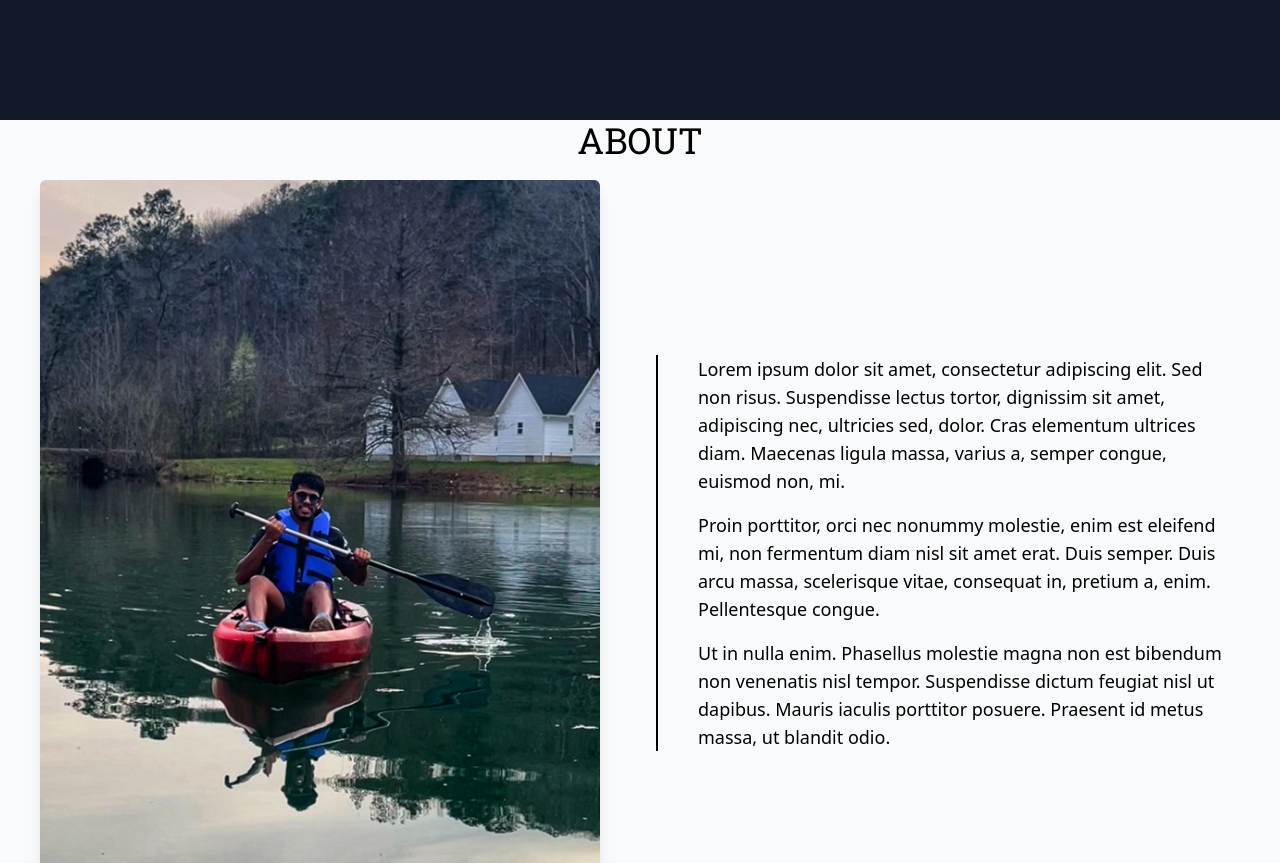
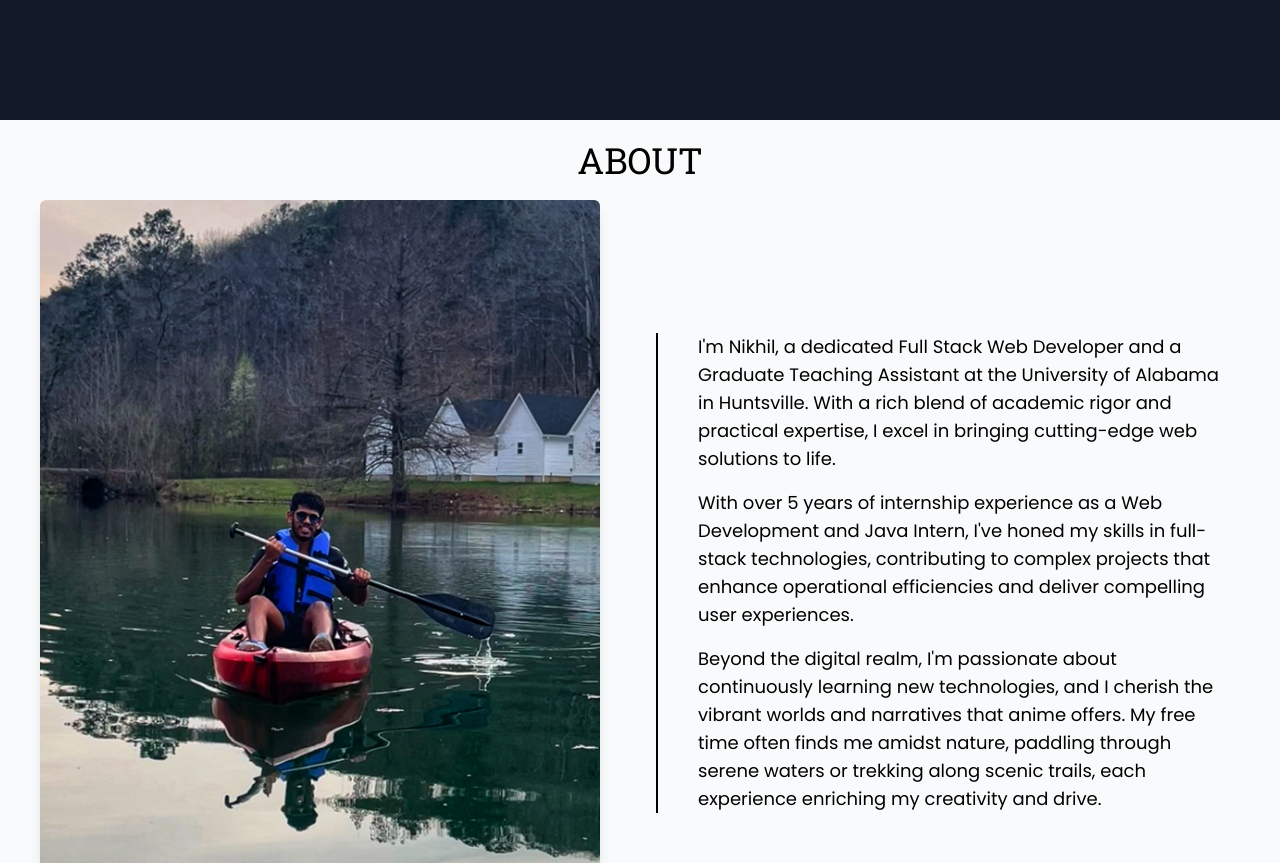
Before and after one commit to dommarajunikhil26/Portfolio, a React (Vite) app: page / in a window 1280 px wide. Shown: the part 720-1583 px from the top of the page. Built offline with nearby package versions, Linux system fonts and the light colour scheme.

Commit message:
About Section Completed

```diff
--- a/src/components/About/index.jsx
+++ b/src/components/About/index.jsx
@@ -8,7 +8,7 @@ const About = () => {
     });
 
     return (
-        <div id="about" className="bg-gray-50">
+        <div id="about" className="bg-gray-50 pt-5">
             <div ref={ref}>
                 {inView ? (
                     <Fade delay={5} duration={1000}>
@@ -25,14 +25,21 @@ const About = () => {
                 <div className="w-full md:w-1/2 text-left md:text-left px-4">
                     <Slide direction="right" triggerOnce>
                         <div className="md:border-l-2 border-black px-10">
-                            <p className="text-lg">
-                                Lorem ipsum dolor sit amet, consectetur adipiscing elit. Sed non risus. Suspendisse lectus tortor, dignissim sit amet, adipiscing nec, ultricies sed, dolor. Cras elementum ultrices diam. Maecenas ligula massa, varius a, semper congue, euismod non, mi.
+                            <p className="text-lg font-poppins">
+                                I'm Nikhil, a dedicated Full Stack Web Developer and a Graduate Teaching Assistant
+                                at the University of Alabama in Huntsville. With a rich blend of academic rigor
+                                and practical expertise, I excel in bringing cutting-edge web solutions to life.
                             </p>
-                            <p className="mt-4 text-lg">
-                                Proin porttitor, orci nec nonummy molestie, enim est eleifend mi, non fermentum diam nisl sit amet erat. Duis semper. Duis arcu massa, scelerisque vitae, consequat in, pretium a, enim. Pellentesque congue.
+                            <p className="mt-4 text-lg font-poppins">
+                                With over 5 years of internship experience as a Web Development and Java Intern,
+                                I've honed my skills in full-stack technologies, contributing to complex projects that
+                                enhance operational efficiencies and deliver compelling user experiences.
                             </p>
-                            <p className="mt-4 text-lg">
-                                Ut in nulla enim. Phasellus molestie magna non est bibendum non venenatis nisl tempor. Suspendisse dictum feugiat nisl ut dapibus. Mauris iaculis porttitor posuere. Praesent id metus massa, ut blandit odio.
+                            <p className="mt-4 text-lg font-poppins">
+                                Beyond the digital realm, I'm passionate about continuously learning new technologies,
+                                and I cherish the vibrant worlds and narratives that anime offers. My free time often finds me
+                                amidst nature, paddling through serene waters or trekking along scenic trails, each experience
+                                enriching my creativity and drive.
                             </p>
                         </div>
                     </Slide>
--- a/src/components/Header_Footer/footer.jsx
+++ b/src/components/Header_Footer/footer.jsx
@@ -1,6 +1,7 @@
 import instagram from '../../Resources/Logo/contact/instagram.svg';
 import gmail from '../../Resources/Logo/contact/gmail.svg';
 import linkedin from '../../Resources/Logo/contact/linkedin.svg';
+import github from '../../Resources/Logo/contact/github.svg';
 
 const Footer = () => {
     return (
@@ -15,6 +16,9 @@ const Footer = () => {
                     <a href="https://www.linkedin.com/in/nikhil-dommaraju/" target="_blank" rel="noopener noreferrer">
                         <img src={linkedin} alt="LinkedIn" className='h-8 w-8' />
                     </a>
+                    <a href="https://github.com/dommarajunikhil26" target="_blank" rel="noopener noreferrer">
+                        <img src={github} alt="GitHub" className='h-8 w-8' />
+                    </a>
                     <a href="mailto:nikhild2611@gmail.com" target="_blank" rel="noopener noreferrer">
                         <img src={gmail} alt="Gmail" className='h-8 w-8' />
                     </a>
```
Also changed, not shown: src/Resources/Logo/contact/github.svg.
